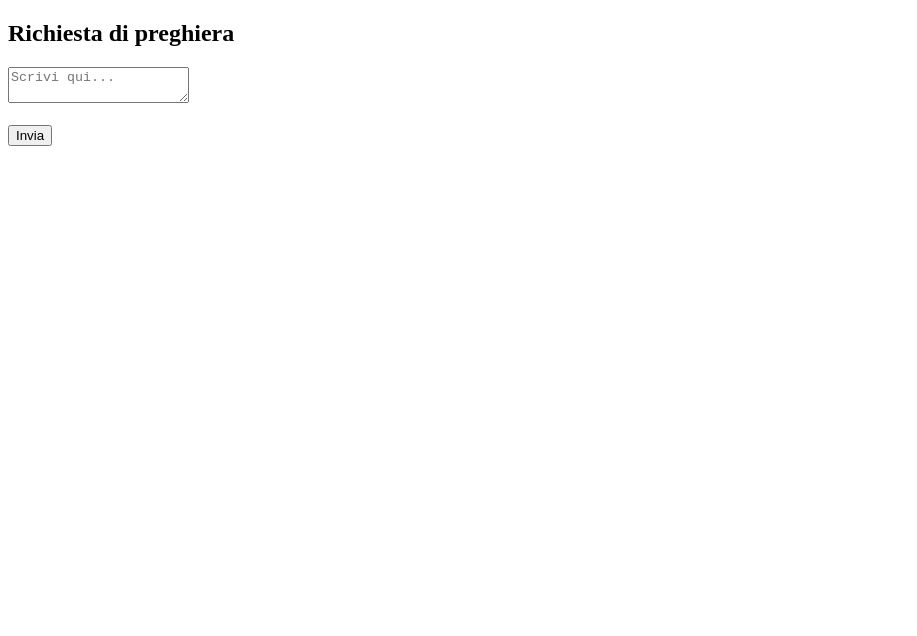
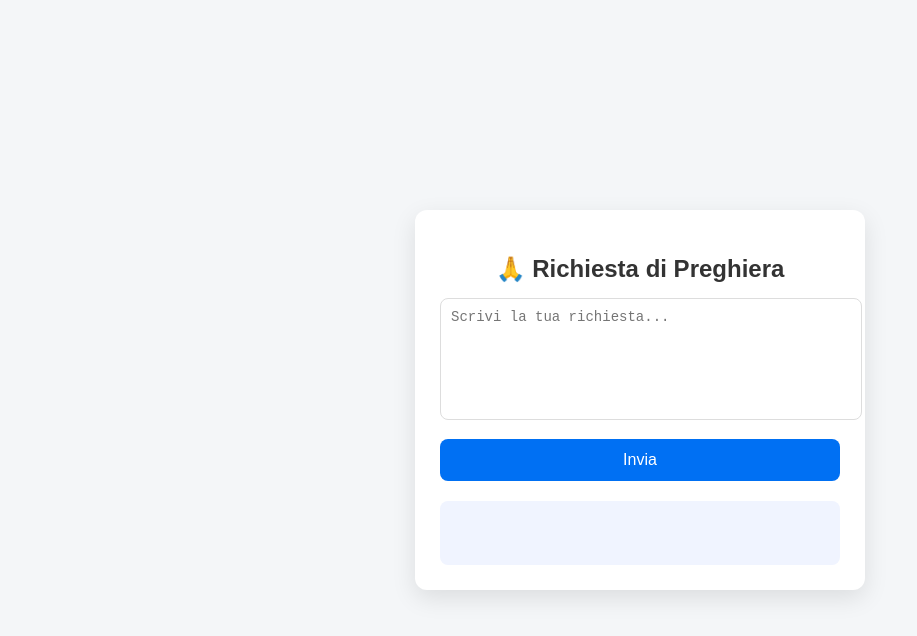
Before and after one commit to Vittoriogra/chatbot-vercel, a plain HTML site: page index.html in a window 1280 px wide. Shown: the whole page, without its empty margins (0-917 px from the left). Drawn offline with Linux system fonts and the light colour scheme.

Commit message:
Enhance prayer request form with styles and validation
Added styling and improved user interaction for prayer request form.

```diff
--- a/index.html
+++ b/index.html
@@ -1,22 +1,109 @@
 <!DOCTYPE html>
-<html>
+<html lang="it">
 <head>
-  <title>Preghiere</title>
+  <meta charset="UTF-8">
+  <title>Richiesta di Preghiera</title>
+
+  <style>
+    body {
+      font-family: Arial, sans-serif;
+      background: #f4f6f8;
+      display: flex;
+      justify-content: center;
+      align-items: center;
+      height: 100vh;
+      margin: 0;
+    }
+
+    .container {
+      background: white;
+      padding: 25px;
+      border-radius: 12px;
+      width: 90%;
+      max-width: 400px;
+      box-shadow: 0 8px 25px rgba(0,0,0,0.1);
+      text-align: center;
+    }
+
+    h2 {
+      margin-bottom: 15px;
+      color: #333;
+    }
+
+    textarea {
+      width: 100%;
+      height: 100px;
+      border-radius: 8px;
+      border: 1px solid #ddd;
+      padding: 10px;
+      font-size: 14px;
+      resize: none;
+      outline: none;
+    }
+
+    textarea:focus {
+      border-color: #0070f3;
+    }
+
+    button {
+      margin-top: 15px;
+      width: 100%;
+      padding: 12px;
+      border: none;
+      border-radius: 8px;
+      background: #0070f3;
+      color: white;
+      font-size: 16px;
+      cursor: pointer;
+      transition: 0.2s;
+    }
+
+    button:hover {
+      background: #005ad1;
+    }
+
+    .response {
+      margin-top: 20px;
+      padding: 12px;
+      background: #f0f4ff;
+      border-radius: 8px;
+      font-size: 14px;
+      color: #333;
+      min-height: 40px;
+    }
+
+    .loading {
+      color: #888;
+      font-size: 14px;
+    }
+  </style>
 </head>
+
 <body>
 
-<h2>Richiesta di preghiera</h2>
+<div class="container">
+  <h2>🙏 Richiesta di Preghiera</h2>
 
-<textarea id="input" placeholder="Scrivi qui..."></textarea>
-<br><br>
+  <textarea id="input" placeholder="Scrivi la tua richiesta..."></textarea>
+
   <button onclick="send()">Invia</button>
 
-<p id="response"></p>
+  <div id="response" class="response"></div>
+</div>
 
 <script>
 async function send() {
   const message = document.getElementById("input").value;
+  const responseBox = document.getElementById("response");
 
+  if (!message) {
+    responseBox.innerText = "Scrivi qualcosa";
+    return;
+  }
+
+  responseBox.innerHTML = "<span class='loading'>Sto pensando...</span>";
+
+  try {
     const res = await fetch("/api/chat", {
       method: "POST",
       headers: {
@@ -26,7 +113,12 @@ async function send() {
     });
 
     const data = await res.json();
-  document.getElementById("response").innerText = data.reply;
+
+    responseBox.innerText = data.reply;
+
+  } catch (err) {
+    responseBox.innerText = "Errore, riprova.";
+  }
 }
 </script>
 
```
Lines whose indentation alone changed are shown as unchanged.
